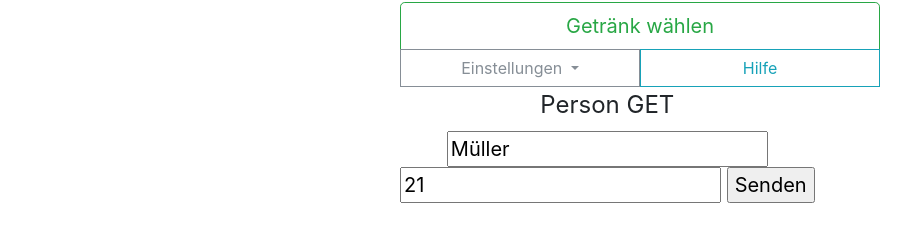
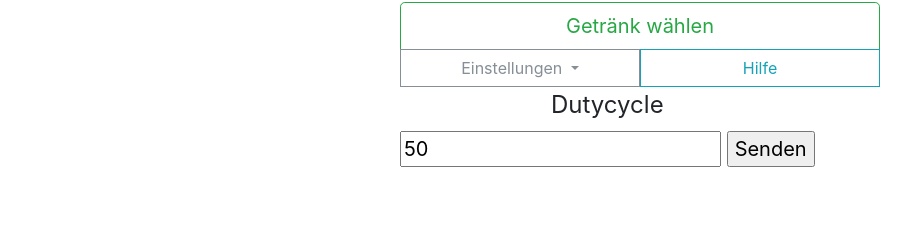
Before and after one commit to Mareise/Tests-NodeJS-Express, a website: page Public/StartPage.html in a window 1280 px wide. Shown: the part 129-370 px from the top of the page, without its empty margins (0-922 px from the left). Drawn offline with Linux system fonts and the light colour scheme.

Commit message:
Eingeben des Dutycycle

```diff
--- a/Public/StartPage.html
+++ b/Public/StartPage.html
@@ -36,9 +36,8 @@
             </div>
             <form action="forms/savePerson" method="GET">
                 <fieldset>
-                    <legend>Person GET</legend>
-                    <input value="Müller" type="text" name="persName" placeholder="Name"><br>
-                    <input value="21" type="number" name="persAge" placeholder="Alter">
+                    <legend>Dutycycle</legend>
+                    <input value="50" type="number" name="Dutycycle" id="Dutycycle">
                     <input type="submit" value="Senden">
                 </fieldset>
             </form>
--- a/Public/StartPage_script.js
+++ b/Public/StartPage_script.js
@@ -1,5 +1,7 @@
 function myFunction() {
     console.log("Seas")
+    var Dutycycle = document.getElementById("Dutycycle").value;
+    console.log(Dutycycle);
     var xhttp = new XMLHttpRequest();
     xhttp.onreadystatechange = function () {
         if (this.readyState == 4 && this.status == 200) {
@@ -7,6 +9,8 @@ function myFunction() {
         }
     };
 
-    xhttp.open("GET", "/Test/id/50", true);
+    var query = "/Test/id/" + Dutycycle;
+    console.log(query);
+    xhttp.open("GET", query, true);
     xhttp.send();
 }
--- a/Server.js
+++ b/Server.js
@@ -17,7 +17,7 @@ app.get('/hello', function (req, res) {
 app.get('/Test/id/:Id',
 	function (req, res) {
 		var dutycicle = parseInt(req.params.Id);
-		//var pwm = Number(object);
+
 		if (req.params.Id > 0) {
 
 			var i2cBus = require("i2c-bus");
```
